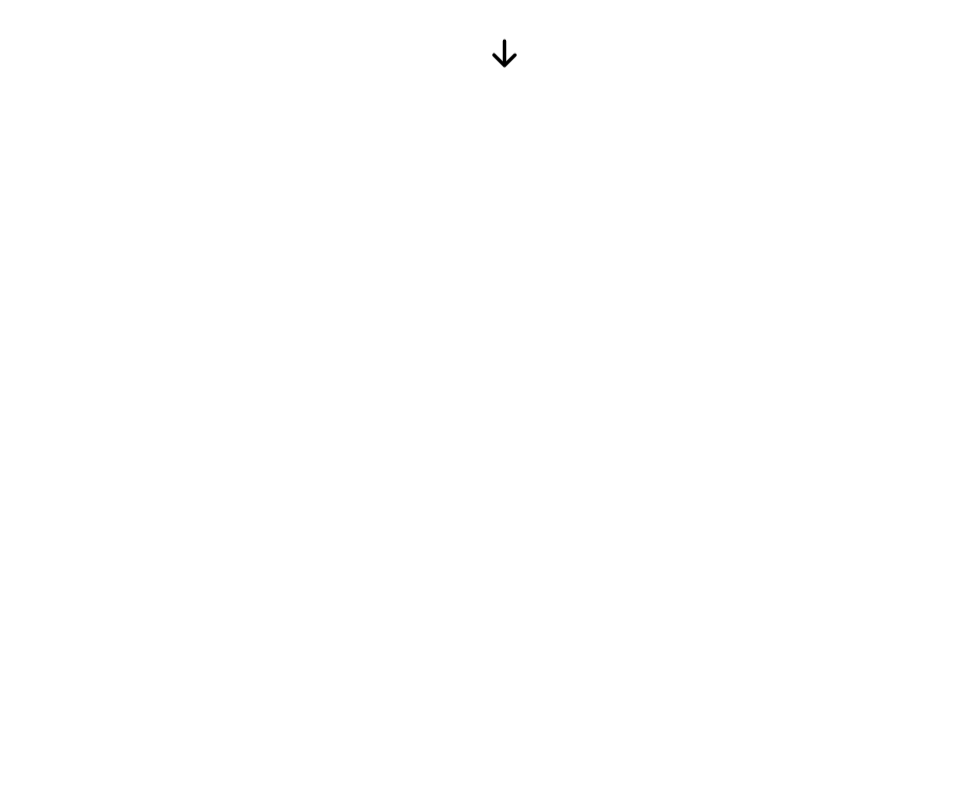
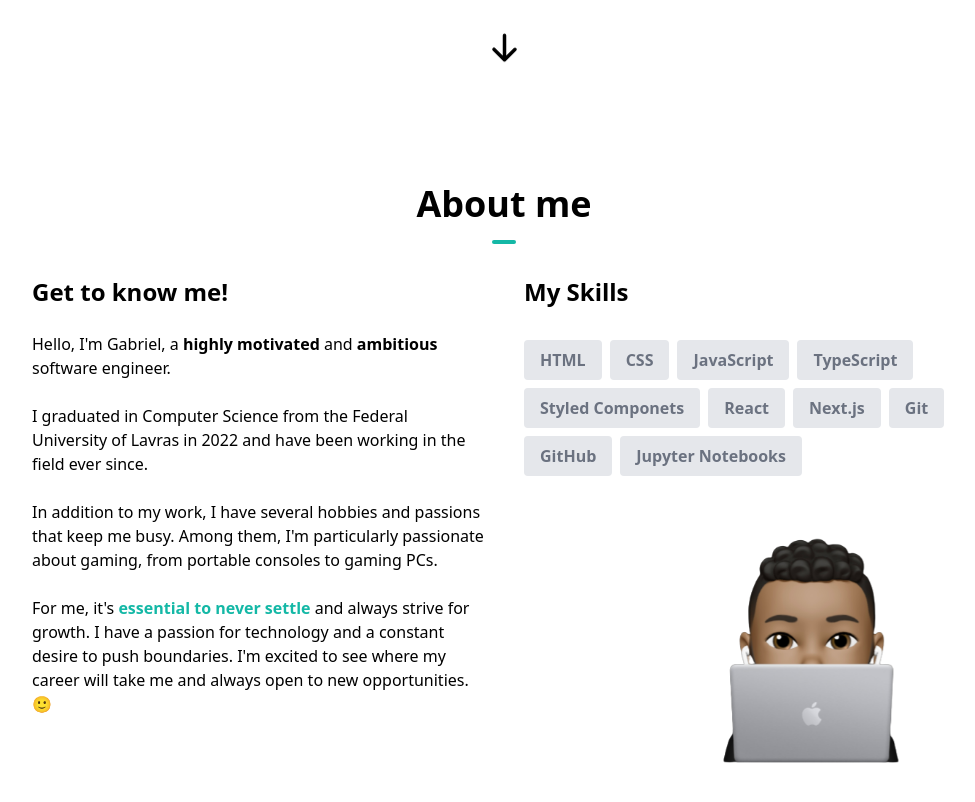
Before and after one commit to Gabrielhsb/portfolio-dev, a Next.js app: page / in a window 1280 px wide. Shown: the part 760-1562 px from the top of the page, without its empty margins (136-1111 px from the left). Before the commit the page ends 832 px from the top, so only its background shows below. Built offline with nearby package versions, Linux system fonts and the light colour scheme.

Commit message:
Sessao About criada

```diff
--- /dev/null
+++ b/components/SectionAbout.tsx
@@ -0,0 +1,84 @@
+import React from "react";
+import Image from "next/image";
+
+const skills = [
+  { name: "HTML" },
+  { name: "CSS" },
+  { name: "JavaScript" },
+  { name: "TypeScript" },
+  { name: "Styled Componets" },
+  { name: "React" },
+  { name: "Next.js" },
+  { name: "Git" },
+  { name: "GitHub" },
+  { name: "Jupyter Notebooks" },
+];
+
+export default function SectionAbout() {
+  return (
+    <section id="about">
+      <div className="my-12 pb-12 md:pt-16 md:pb-48">
+        <h1 className="text-center font-bold text-4xl">
+          About me
+          <hr className="w-6 h-1 mx-auto my-4 bg-teal-500 border-0 rounded" />
+        </h1>
+        <div className="flex flex-col space-y-10 items-stretch justify-center align-top md:space-x-10 md:space-y-0 md:p-4 md:flex-row md:text-left">
+          <div className="md:w-1/2">
+            <h1 className="text-center text-2xl font-bold mb-6 md:text-left">
+              Get to know me!
+            </h1>
+            <p>
+              Hello, I&#39;m Gabriel, a{" "}
+              <span className="font-bold">{"highly motivated"}</span> and
+              <span className="font-bold">{" ambitious"}</span> software
+              engineer.
+            </p>
+            <br />
+            <p>
+              I graduated in Computer Science from the Federal University of
+              Lavras in 2022 and have been working in the field ever since.
+            </p>
+            <br />
+            <p>
+              In addition to my work, I have several hobbies and passions that
+              keep me busy. Among them, I&#39;m particularly passionate about
+              gaming, from portable consoles to gaming PCs.
+            </p>
+            <br />
+            <p>
+              For me, it&#39;s{" "}
+              <span className="font-bold text-teal-500">
+                essential to never settle
+              </span>{" "}
+              and always strive for growth. I have a passion for technology and
+              a constant desire to push boundaries. I&#39;m excited to see where
+              my career will take me and always open to new opportunities. 🙂
+            </p>
+          </div>
+          <div className="text-center md:w-1/2 md:text-left">
+            <h1 className="text-2xl font-bold mb-6">My Skills</h1>
+            <div className="flex flex-wrap flex-row justify-center z-10 md:justify-start">
+              {skills.map((skill, id) => {
+                return (
+                  <p
+                    key={id}
+                    className="bg-gray-200 px-4 py-2 mr-2 mt-2 text-gray-500 rounded font-semibold"
+                  >
+                    {skill.name}
+                  </p>
+                );
+              })}
+            </div>
+            <Image
+              src="/about-image.png"
+              alt=""
+              width={315}
+              height={315}
+              className="hidden md:block md:relative md:bottom-4 md:left-32 md:z-0"
+            />
+          </div>
+        </div>
+      </div>
+    </section>
+  );
+}
--- a/pages/index.tsx
+++ b/pages/index.tsx
@@ -1,6 +1,7 @@
 import Navbar from "@/components/Navbar";
 import { ThemeProvider } from "next-themes";
 import SectionHero from "@/components/SectionHero";
+import SectionAbout from "@/components/SectionAbout";
 export default function Home() {
   return (
     <>
@@ -8,6 +9,7 @@
         <Navbar />
         <main className="mx-auto max-w-3xl px-4 sm:px-6 md:max-w-5xl ">
           <SectionHero />
+          <SectionAbout />
         </main>
       </ThemeProvider>
     </>
```
Also changed, not shown: public/about-image.png (added).
